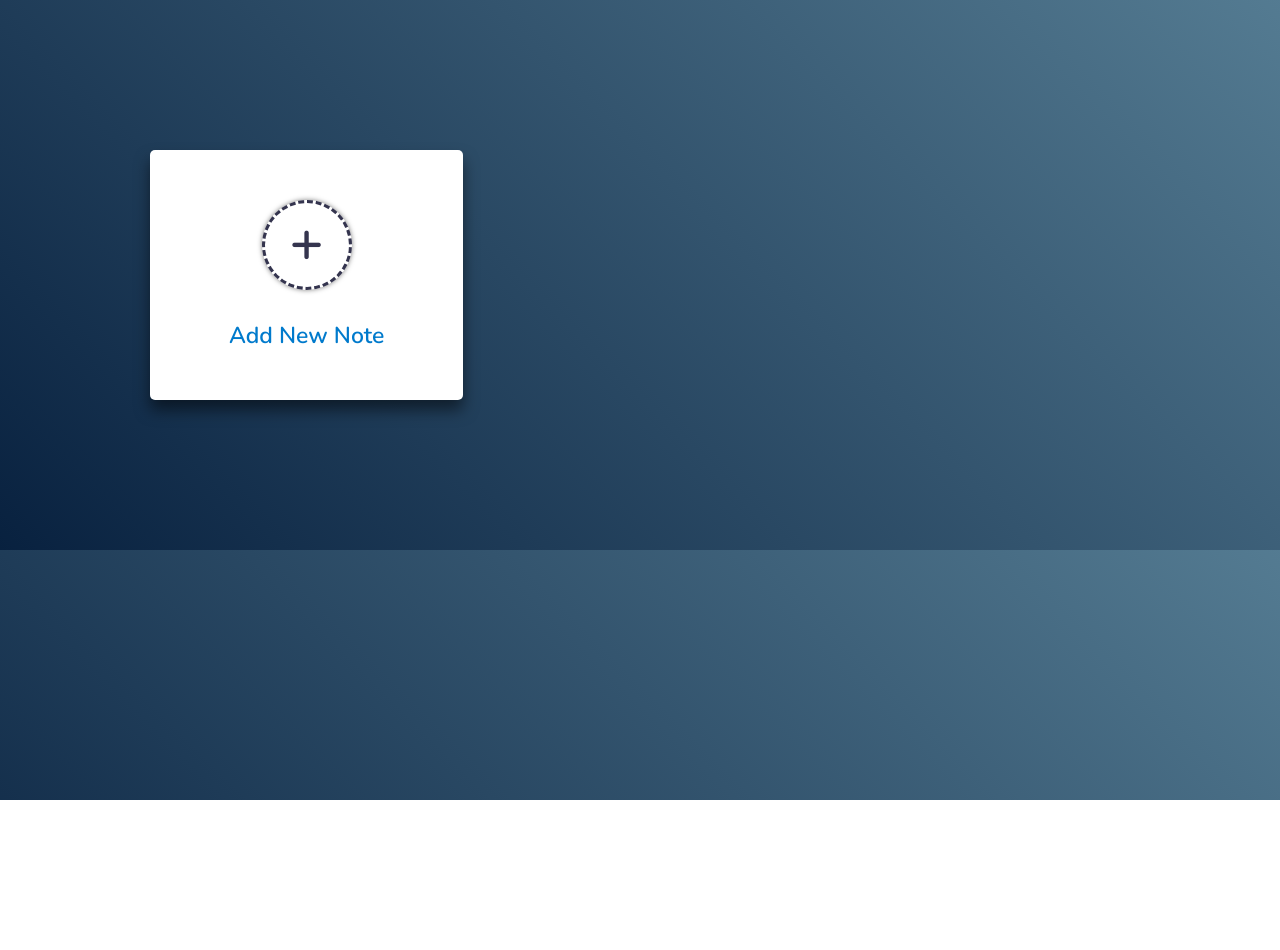
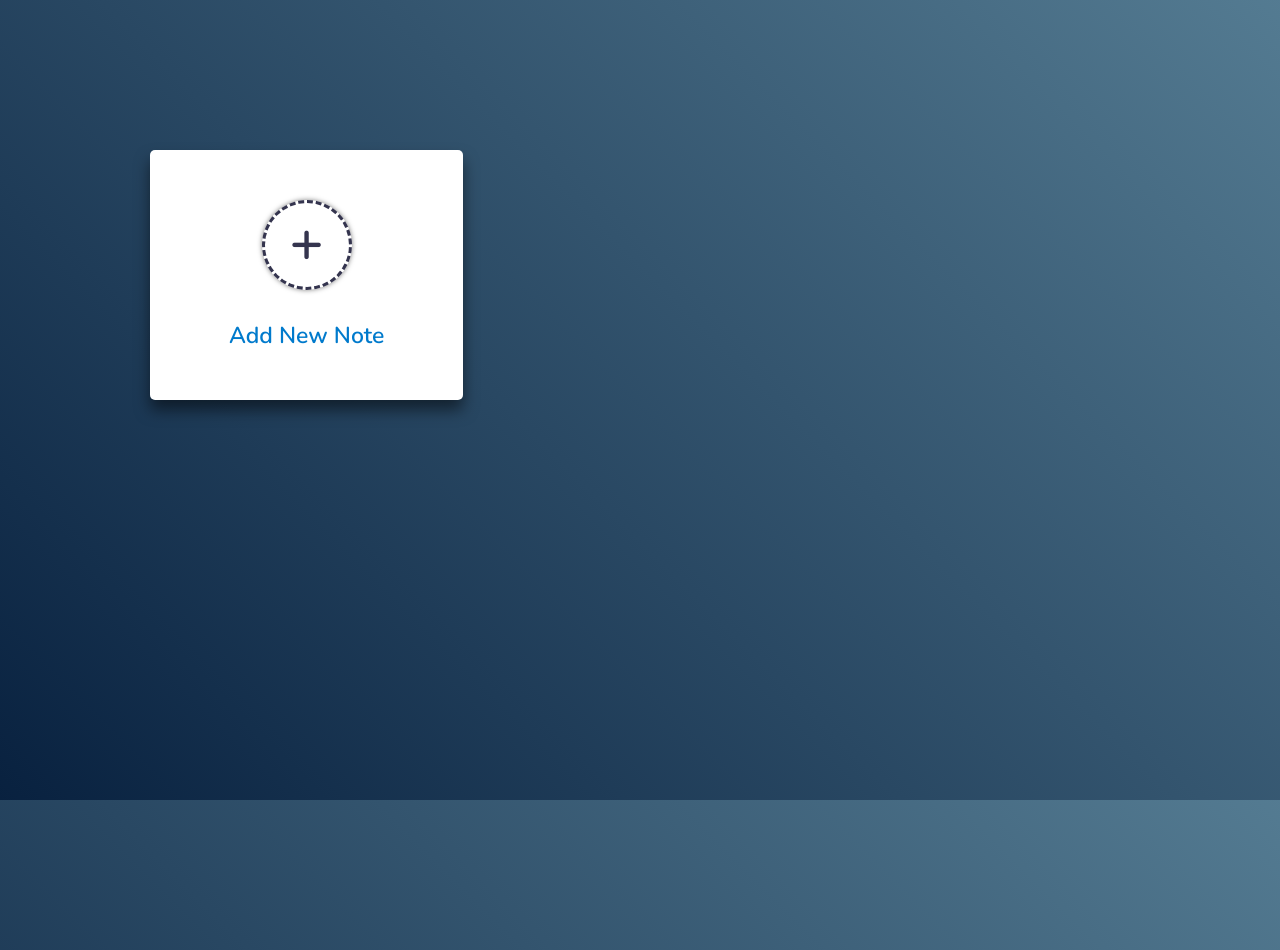
Before and after one commit to shafik720/Note-Pad-Practice-1, a plain HTML site: page index.html in a window 1280 px wide. Before the commit the page ends 800 px from the top, so only its background shows below. Drawn offline with nearby package versions, Linux system fonts and the light colour scheme.

Commit message:
all done

```diff
--- a/style.css
+++ b/style.css
@@ -4,11 +4,19 @@
     padding: 0;
     box-sizing: border-box;
 }
+html{
+    height: 100%;
+}
+
 body{
     font-family: 'Nunito', sans-serif ;
     background: linear-gradient(45deg, hsla(213, 77%, 14%, 1) 0%, hsla(202, 27%, 45%, 1) 100%);
     background: -moz-linear-gradient(45deg, hsla(213, 77%, 14%, 1) 0%, hsla(202, 27%, 45%, 1) 100%);
     background: -webkit-linear-gradient(45deg, hsla(213, 77%, 14%, 1) 0%, hsla(202, 27%, 45%, 1) 100%);
+    height: 100%;
+    margin: 0;
+    background-repeat: no-repeat;
+    background-attachment: fixed;
 }
 
 
@@ -110,7 +118,6 @@ body{
 
 .wrapper{
     margin: 150px;
-    /* width: 100%; */
     display: grid;
     grid-template-columns: repeat(3, 1fr);
     gap: 20px;
```
